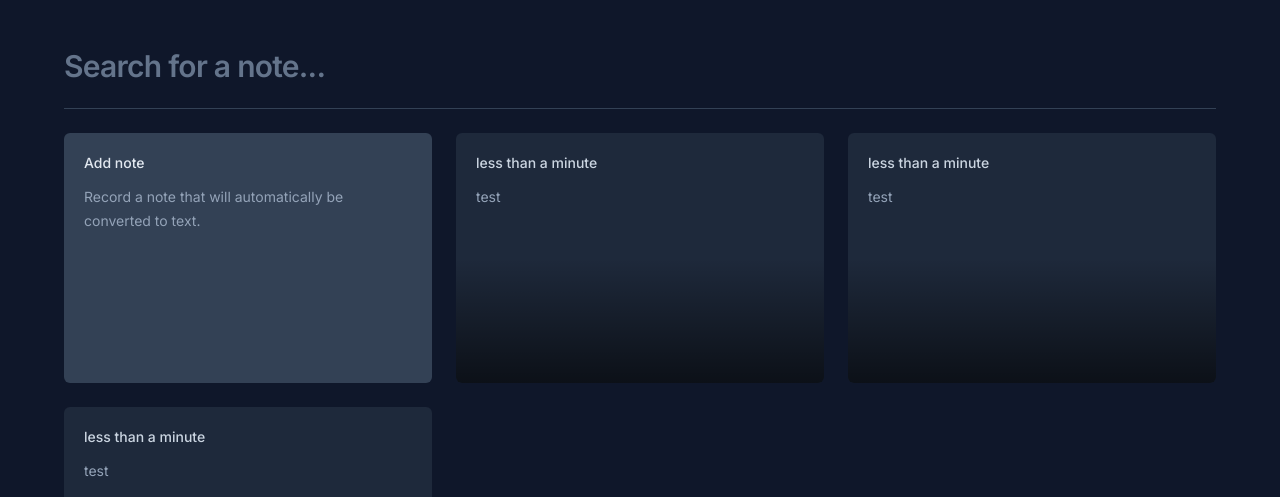
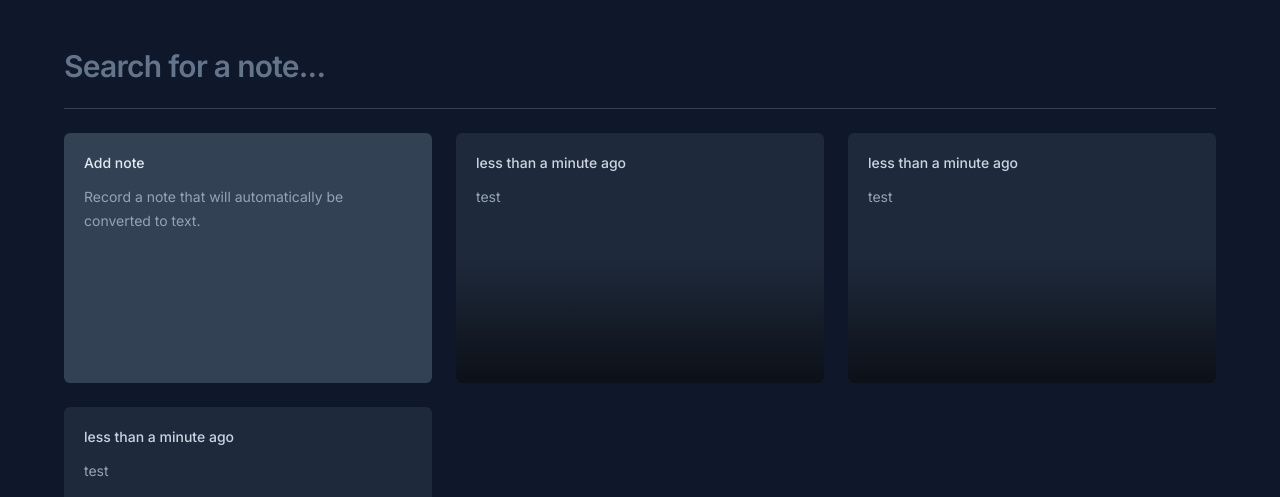
Before and after one commit to vivianequeiroz/notes-app, a React (Vite) app: page / in a window 1280 px wide. Shown: the top 497 px of the page. Built offline with nearby package versions, Linux system fonts and the light colour scheme.

Commit message:
add date fns suffix

```diff
--- a/src/components/NewNoteCard.tsx
+++ b/src/components/NewNoteCard.tsx
@@ -10,3 +10,5 @@ function NewNoteCard() {
 }
 
 export default NewNoteCard;
+
+//29 min
--- a/src/components/NoteCard.tsx
+++ b/src/components/NoteCard.tsx
@@ -16,7 +16,7 @@ function NoteCard({ date, content }: NoteCardsProps) {
         tabIndex={0}
       >
         <h3 className="text-sm font-medium text-slate-300">
-          {formatDistanceToNow(date)}
+          {formatDistanceToNow(date, { addSuffix: true })}
         </h3>
         <p className="text-sm leading-6 text-slate-400">{content}</p>
 
@@ -33,7 +33,7 @@ function NoteCard({ date, content }: NoteCardsProps) {
 
           <div className="flex flex-1 flex-col gap-3 p-5">
             <h3 className="text-sm font-medium text-slate-300">
-              {formatDistanceToNow(date)}
+              {formatDistanceToNow(date, { addSuffix: true })}
             </h3>
             <p className="text-sm leading-6 text-slate-400">{content}</p>
           </div>
```
